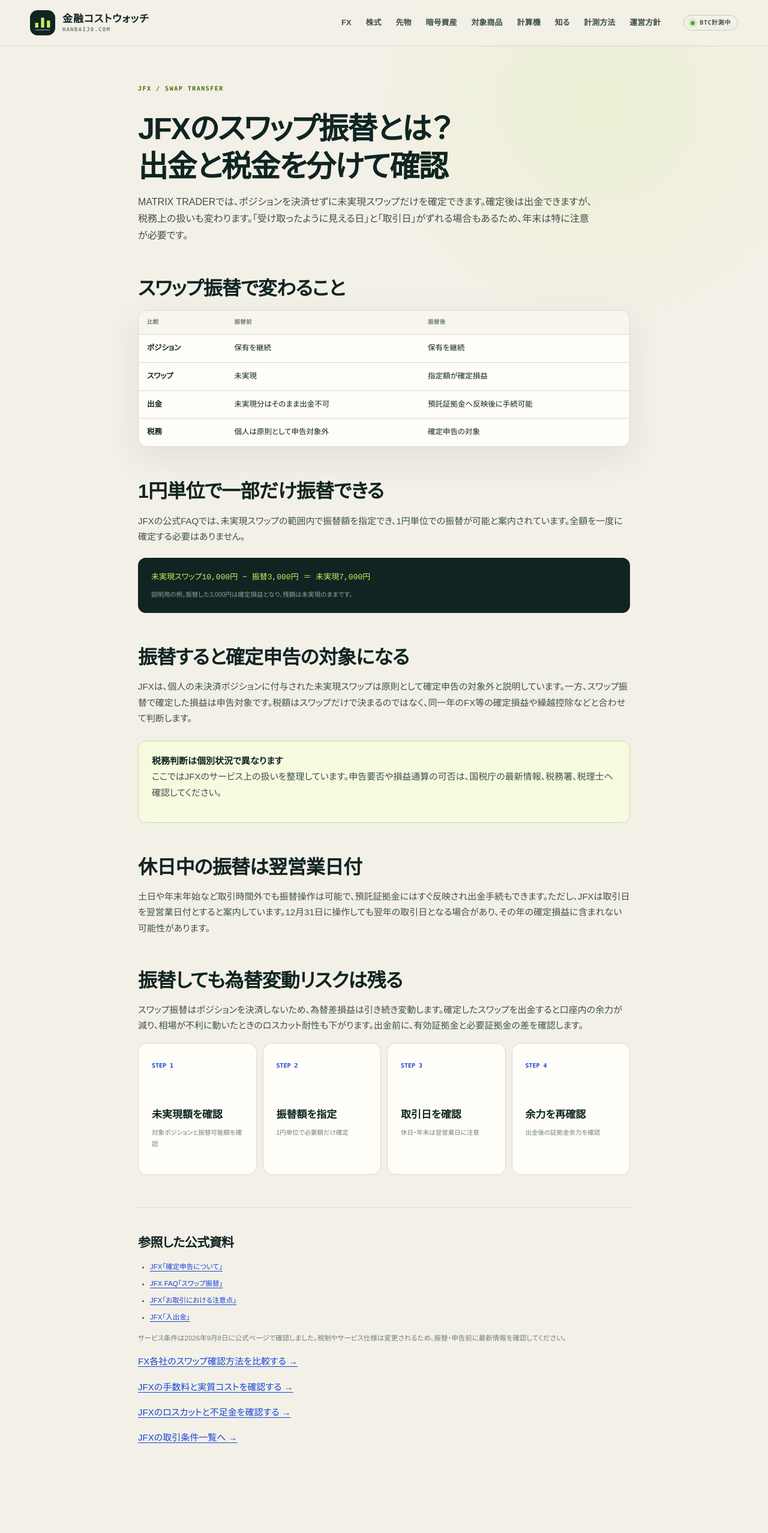
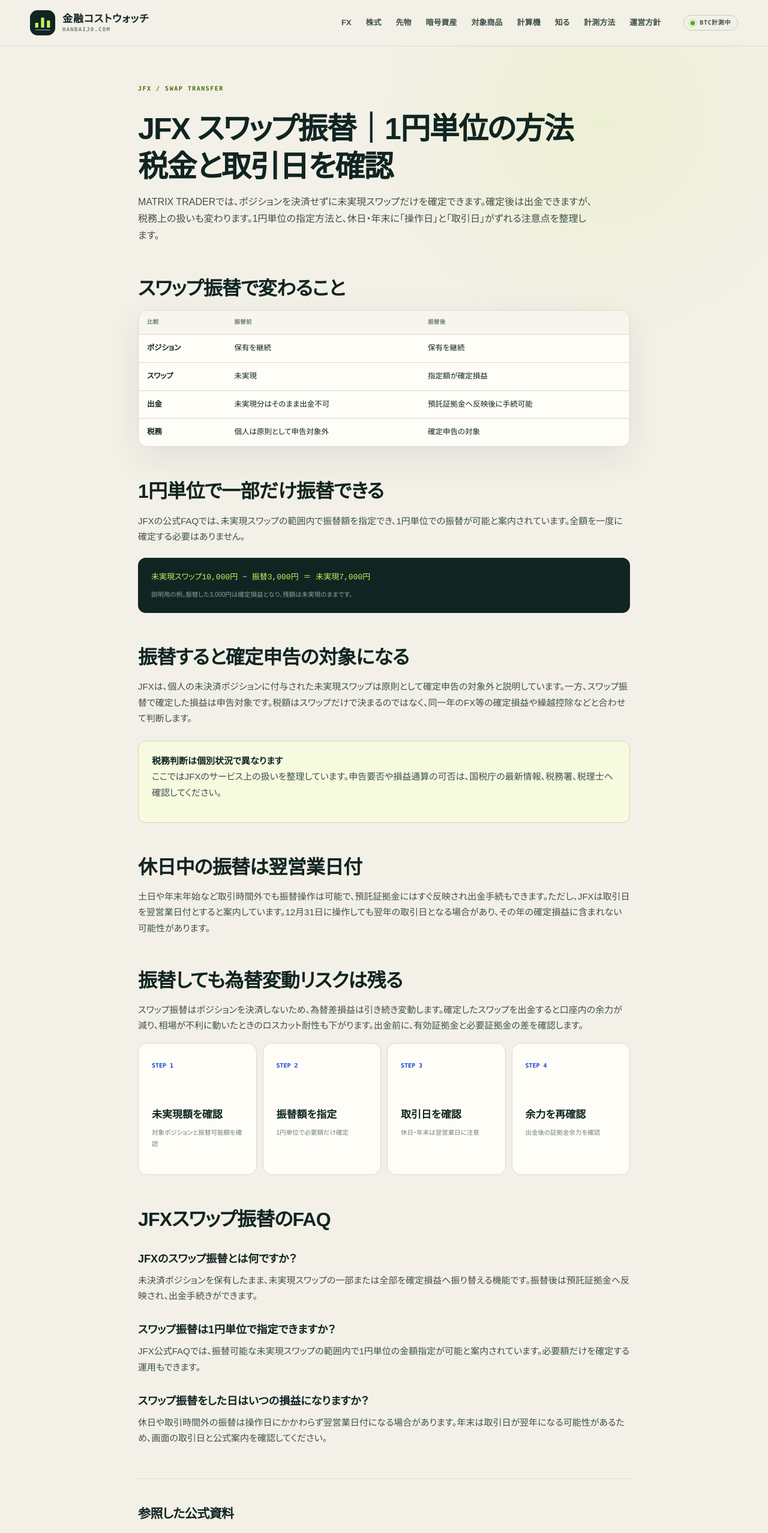
Before and after one commit to mrok18/hanbaijo, a Next.js app: page /articles/jfx-swap-transfer-tax in a window 1280 px wide. Shown: the top 2556 px of the page at 60% size. Built offline with nearby package versions, Linux system fonts and the light colour scheme.

Commit message:
seo: align jfx swap transfer intent

```diff
--- a/app/articles/jfx-swap-transfer-tax/page.tsx
+++ b/app/articles/jfx-swap-transfer-tax/page.tsx
@@ -2,15 +2,30 @@
 
 export const metadata = {
   alternates: { canonical: '/articles/jfx-swap-transfer-tax' },
-  title: 'JFXのスワップ振替とは？決済せず出金する方法と税金の注意点',
-  description: 'JFX MATRIX TRADERのスワップ振替を整理。ポジションを決済せず1円単位で確定・出金する流れ、未実現スワップとの違い、確定申告と年末の注意点を解説します。',
+  title: 'JFX スワップ振替｜1円単位の方法・税金・取引日',
+  description: 'JFX MATRIX TRADERのスワップ振替を解説。ポジションを決済せず1円単位で確定・出金する方法、税金と休日・年末の取引日を確認できます。',
 };
+
+const FAQS = [
+  {
+    question: 'JFXのスワップ振替とは何ですか？',
+    answer: '未決済ポジションを保有したまま、未実現スワップの一部または全部を確定損益へ振り替える機能です。振替後は預託証拠金へ反映され、出金手続きができます。',
+  },
+  {
+    question: 'スワップ振替は1円単位で指定できますか？',
+    answer: 'JFX公式FAQでは、振替可能な未実現スワップの範囲内で1円単位の金額指定が可能と案内されています。必要額だけを確定する運用もできます。',
+  },
+  {
+    question: 'スワップ振替をした日はいつの損益になりますか？',
+    answer: '休日や取引時間外の振替は操作日にかかわらず翌営業日付になる場合があります。年末は取引日が翌年になる可能性があるため、画面の取引日と公式案内を確認してください。',
+  },
+];
 
 export default function Page() {
   return <article>
     <p className="page-kicker">JFX / SWAP TRANSFER</p>
-    <h1>JFXのスワップ振替とは？<br />出金と税金を分けて確認</h1>
-    <p className="lede">MATRIX TRADERでは、ポジションを決済せずに未実現スワップだけを確定できます。確定後は出金できますが、税務上の扱いも変わります。「受け取ったように見える日」と「取引日」がずれる場合もあるため、年末は特に注意が必要です。</p>
+    <h1>JFX スワップ振替｜1円単位の方法<br />税金と取引日を確認</h1>
+    <p className="lede">MATRIX TRADERでは、ポジションを決済せずに未実現スワップだけを確定できます。確定後は出金できますが、税務上の扱いも変わります。1円単位の指定方法と、休日・年末に「操作日」と「取引日」がずれる注意点を整理します。</p>
 
     <h2>スワップ振替で変わること</h2>
     <div className="data-panel"><div className="table-scroll"><table className="rates comparison-table"><thead><tr><th>比較</th><th>振替前</th><th>振替後</th></tr></thead><tbody>
@@ -40,6 +55,10 @@
       <article><b>STEP 4</b><h3>余力を再確認</h3><p>出金後の証拠金余力を確認</p></article>
     </div>
 
+    <section className="article-faq" aria-labelledby="faq"><h2 id="faq">JFXスワップ振替のFAQ</h2>
+      {FAQS.map((item) => <div className="faq-item" key={item.question}><h3>{item.question}</h3><p>{item.answer}</p></div>)}
+    </section>
+
     <section className="article-sources" aria-labelledby="sources"><h2 id="sources">参照した公式資料</h2><ul>
       <li><a href="https://www.jfx.co.jp/trading_rule/tax/" target="_blank" rel="noopener noreferrer">JFX「確定申告について」</a></li>
       <li><a href="https://faq.jfx.co.jp/faq/detail?id=626&amp;site=FX557CTV" target="_blank" rel="noopener noreferrer">JFX FAQ「スワップ振替」</a></li>
```
